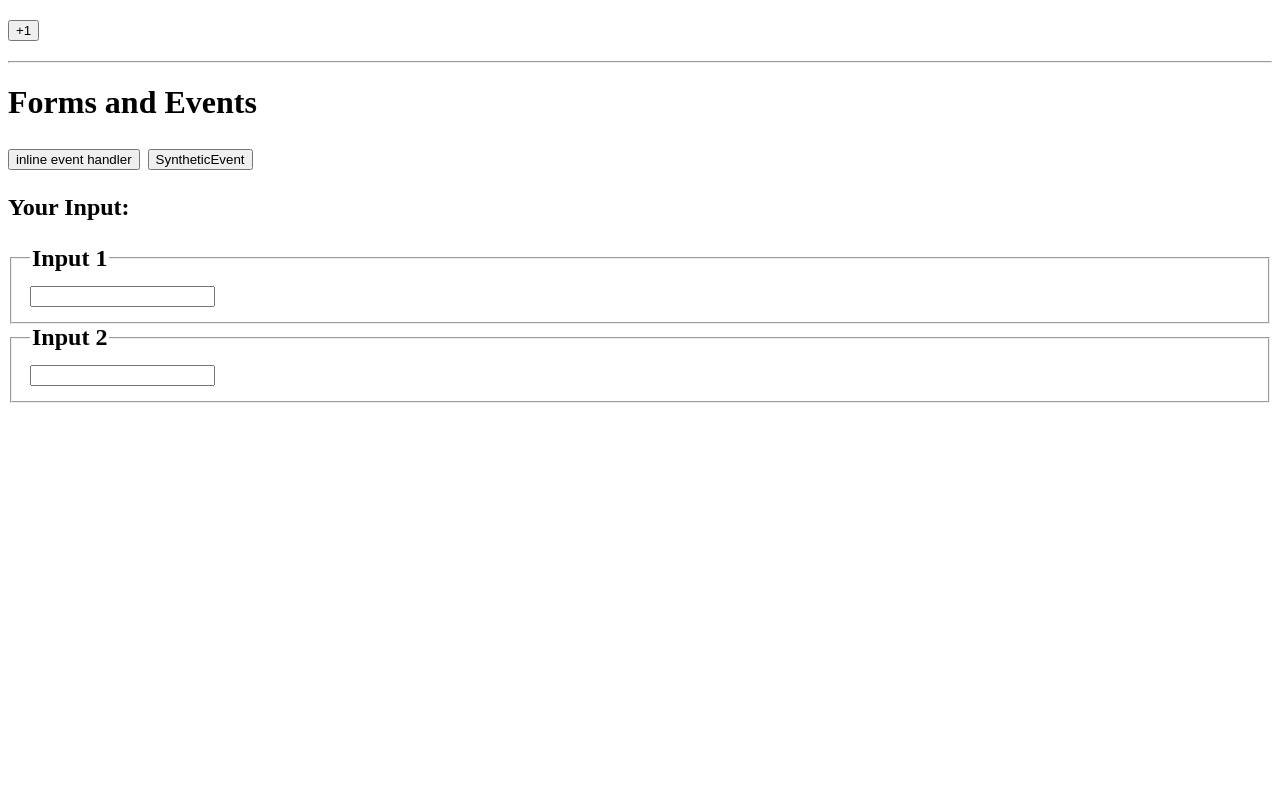
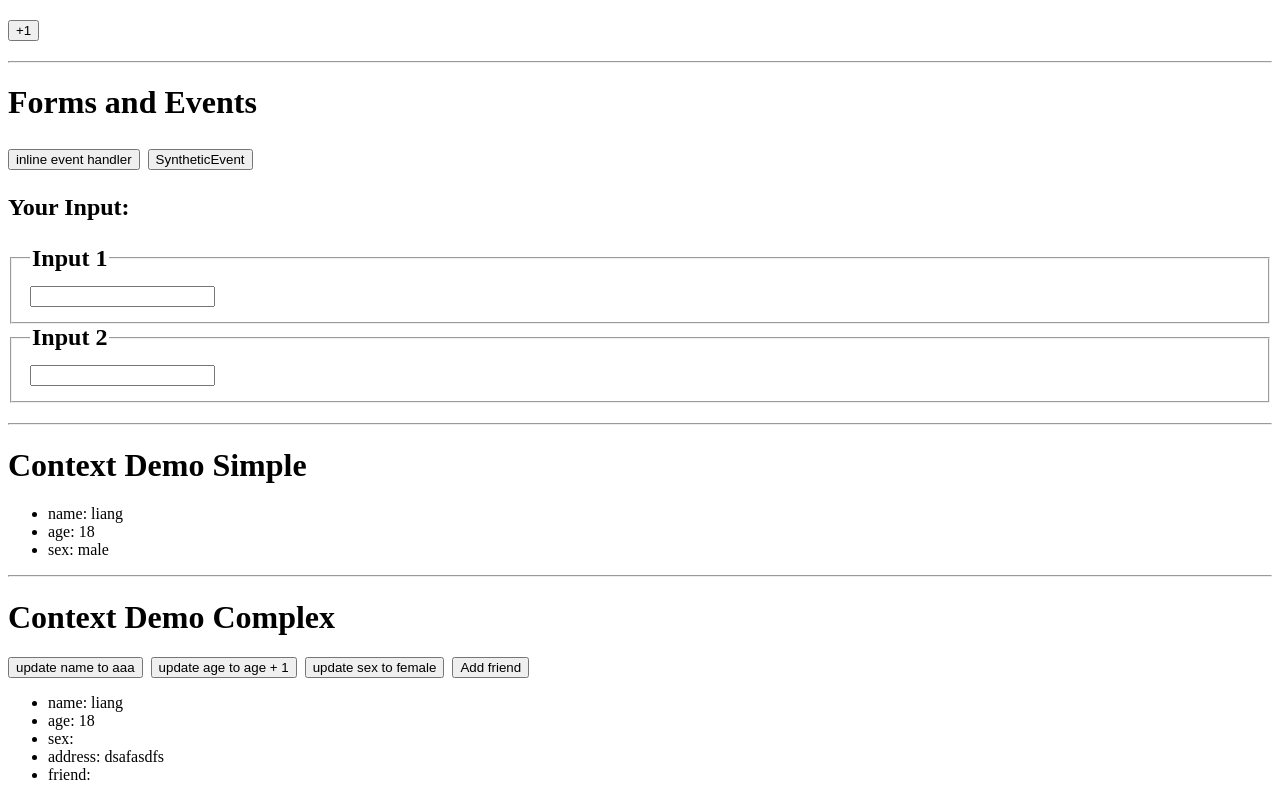
Before and after one commit to LiangNiang/react-ts-cheatsheet, a React (Vite) app: page / in a window 1280 px wide. Shown: the part 740-1540 px from the top of the page. Before the commit the page ends 1163 px from the top, so only its background shows below. Built offline with nearby package versions, Linux system fonts and the light colour scheme.

Commit message:
✨ 增加了 context 以及 复杂 context 的例子

```diff
--- a/index.html
+++ b/index.html
@@ -4,7 +4,7 @@
     <meta charset="UTF-8" />
     <link rel="icon" type="image/svg+xml" href="/vite.svg" />
     <meta name="viewport" content="width=device-width, initial-scale=1.0" />
-    <title>Vite + React + TS</title>
+    <title>React TypeScript Cheatsheet Demo</title>
   </head>
   <body>
     <div id="root"></div>
--- /dev/null
+++ b/src/context/context.tsx
@@ -0,0 +1,61 @@
+import { createContext, Dispatch, PropsWithChildren, Reducer, useReducer } from 'react'
+
+// 简单示例
+export interface IAppContext {
+  name: string
+  age: number
+  sex?: string
+}
+
+export const AppContextSimple = createContext<IAppContext | null>(null)
+
+export const sampleCtxValue: IAppContext = {
+  name: 'liang',
+  age: 18,
+  sex: 'male'
+}
+
+
+// 复杂示例，封装 createContext
+function createCtx<T>(defaultValue: T) {
+  type MySetStateAction<S> = Partial<S> | ((prevState: S) => Partial<S>)
+  type UpdateType = Dispatch<MySetStateAction<T>>
+  const defaultUpdate: UpdateType = () => defaultValue
+  const ctx = createContext({
+    state: defaultValue,
+    update: defaultUpdate
+  })
+
+  const reducer: Reducer<T, MySetStateAction<T>> = (state, payload) => {
+    if (typeof payload === 'function') {
+      const newV = payload(state)
+      return {
+        ...state,
+        ...newV
+      }
+    }
+    return {
+      ...state,
+      ...payload
+    }
+  }
+
+  function Provider(props: PropsWithChildren) {
+    const [state, update] = useReducer(reducer, defaultValue)
+    return <ctx.Provider value={{ state, update }} {...props} />
+  }
+
+  return [ctx, Provider] as const
+}
+
+interface IAppContextComplex extends IAppContext {
+  information?: {
+    address?: string
+    friends?: IAppContextComplex[]
+  }
+}
+
+export const [AppContextComplex, AppContextComplexProvider] = createCtx<IAppContextComplex>({
+  name: 'liang',
+  age: 18
+})
--- /dev/null
+++ b/src/context/index.tsx
@@ -0,0 +1,96 @@
+import { useContext, useEffect } from 'react'
+import { ButtonGroup } from '../components'
+import {
+  AppContextComplex,
+  AppContextComplexProvider,
+  AppContextSimple,
+  sampleCtxValue,
+} from './context'
+
+const ContextDemoSimple = () => {
+  const appContext = useContext(AppContextSimple)
+  return (
+    <div>
+      <h1>Context Demo Simple</h1>
+      <ul>
+        <li>name: {appContext?.name}</li>
+        <li>age: {appContext?.age}</li>
+        <li>sex: {appContext?.sex}</li>
+      </ul>
+    </div>
+  )
+}
+
+export const WrapperSimple = () => {
+  return (
+    <AppContextSimple.Provider value={sampleCtxValue}>
+      <ContextDemoSimple />
+    </AppContextSimple.Provider>
+  )
+}
+
+const ContextDemoComplex = () => {
+  const { state, update } = useContext(AppContextComplex)
+  useEffect(() => {
+    setTimeout(() => {
+      update((s) => ({
+        information: { ...s.information, address: 'dsafasdfs' },
+      }))
+    }, 1500)
+  }, [])
+  return (
+    <div>
+      <h1>Context Demo Complex</h1>
+      <div>
+        <ButtonGroup>
+          <button onClick={() => update({ name: 'aaa' })}>
+            update name to aaa
+          </button>
+          <button onClick={() => update((s) => ({ age: s.age + 1 }))}>
+            update age to age + 1
+          </button>
+          <button onClick={() => update({ sex: 'female' })}>
+            update sex to female
+          </button>
+          <button
+            onClick={() =>
+              update((s) => ({
+                information: {
+                  ...s.information,
+                  friends: [
+                    ...s.information?.friends ?? [],
+                    { name: 'bbb', age: 30 },
+                  ],
+                },
+              }))
+            }
+          >
+            Add friend
+          </button>
+        </ButtonGroup>
+      </div>
+      <ul>
+        <li>name: {state.name}</li>
+        <li>age: {state.age}</li>
+        <li>sex: {state.sex}</li>
+        <li>address: {state.information?.address}</li>
+        <li>
+          friend:{' '}
+          {state.information?.friends?.map((f, i) => (
+            <span key={i}>
+              name: {f.name} && age: {f.age}
+            </span>
+          ))}
+        </li>
+      </ul>
+    </div>
+  )
+}
+
+export const WrapperComplex = () => {
+  return (
+    <AppContextComplexProvider>
+      <ContextDemoComplex />
+    </AppContextComplexProvider>
+  )
+}
--- a/src/main.tsx
+++ b/src/main.tsx
@@ -6,6 +6,7 @@ import UseReducerExample from './useReducer'
 import CustomHooksExample from './custom-hooks'
 import ClassComponent from './class-components'
 import FormsAndEvents from './forms-events'
+import { WrapperComplex, WrapperSimple } from './context'
 
 ReactDOM.createRoot(document.getElementById('root') as HTMLElement).render(
   <React.StrictMode>
@@ -21,5 +22,9 @@ ReactDOM.createRoot(document.getElementById('root') as HTMLElement).render(
     <ClassComponent message='hello' />
     <hr />
     <FormsAndEvents />
+    <hr />
+    <WrapperSimple />
+    <hr />
+    <WrapperComplex />
   </React.StrictMode>
 )
```
